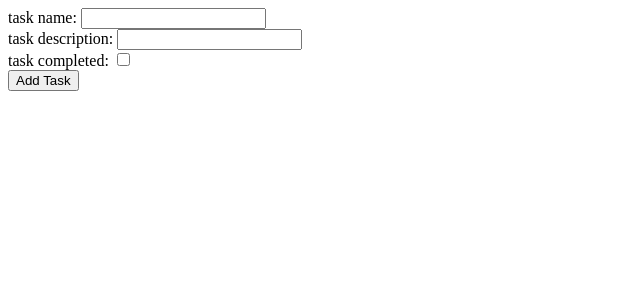
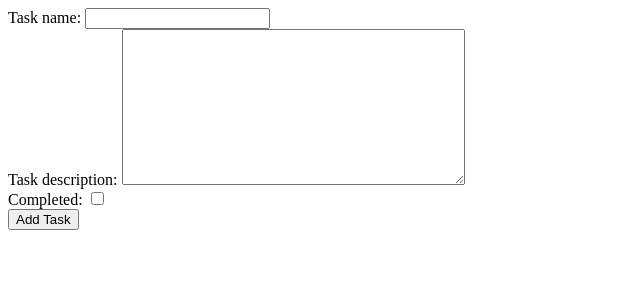
Before and after one commit to gedeno/class_based_view, a Django app: page / in a window 1280 px wide. Shown: the top 300 px of the page, without its empty margins (0-640 px from the left). Run offline with Django 5.2, Linux system fonts and the light colour scheme.

Commit message:
small edtions

```diff
--- /dev/null
+++ b/main/forms.py
@@ -0,0 +1,7 @@
+from django.forms import ModelForm
+from .models import Task
+
+class FormTask(ModelForm):
+    class Meta:
+        model = Task
+        fields = "__all__"
--- a/main/templates/main/home.html
+++ b/main/templates/main/home.html
@@ -8,12 +8,7 @@
 <body>
     <form action="/" method="post">
         {%csrf_token%}
-        <label for=""> task name:</label>
-        <input type="text" name="task_name"><br>
-        <label for=""> task description:</label>
-        <input type="text" name="task_description"><br>
-        <label for=""> task completed:</label>
-        <input type="checkbox" name="completed"><br>
+        {{form}}
         <button type="submit">Add Task</button>
     </form>
     <div>
--- a/main/views.py
+++ b/main/views.py
@@ -1,19 +1,11 @@
 from django.shortcuts import render,redirect
 from .models import Task
+from .forms import FormTask
 # Create your views here.
 from django.views import View
 from django.views.generic import CreateView
 
 class Tasklist(CreateView):
-    def get(self,request):
-        tasks = Task.objects.all()
-        context = {'task':tasks}
-        return render(request,'main/home.html',context)
-    def post(self,request):
-        task = Task.objects.create(
-            task_name = request.POST.get('task_name'),
-            task_description = request.POST.get('task_description'),
-            completed = request.POST.get('completed') == 'on'
-        )
-        task.save()
-        return redirect('tasks')
+    model = Task
+    form_class = FormTask
+    template_name = "main/home.html"
```
Also changed, not shown: db.sqlite3 (deleted), main/migrations/0001_initial.py (deleted), main/migrations/0002_rename_complited_task_completed.py (deleted).
